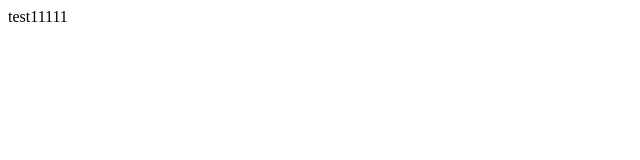
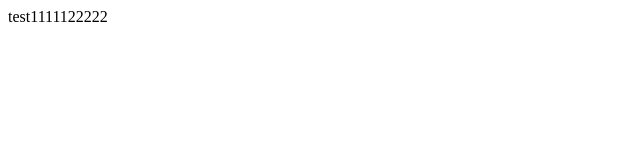
Before and after one commit to hji-hji/ezen_javastudy, a plain HTML site: page gitTest/WebContent/NewFile.html in a window 1280 px wide. Shown: the full height of the page, 0-640 px from the left. Drawn offline with Linux system fonts and the light colour scheme.

Commit message:
ddddddddd

```diff
--- a/gitTest/WebContent/NewFile.html
+++ b/gitTest/WebContent/NewFile.html
@@ -5,6 +5,6 @@
 <title>Insert title here</title>
 </head>
 <body>
-test11111
+test1111122222
 </body>
 </html>
```
